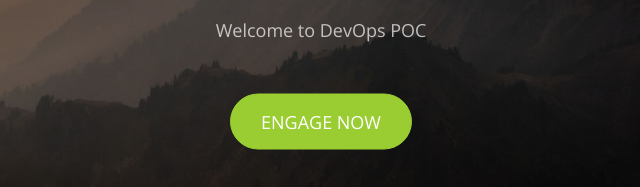
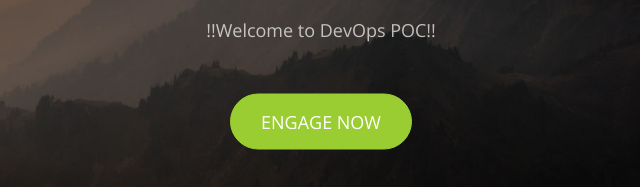
Before and after one commit to Krishanub5/Devops-DAL-POC, a plain HTML site: page business-2/index.html in a window 1280 px wide. Shown: the part 437-624 px from the top of the page, 319-959 px from the left. Drawn offline with nearby package versions, Linux system fonts and the light colour scheme.

Commit message:
test check

```diff
--- a/business-2/index.html
+++ b/business-2/index.html
@@ -80,7 +80,7 @@ Although you can use them, for a more unique website, replace these images with
         <div class="header-content">
             <div class="header-content-inner">
                 <h1>Devops Assembly Line</h1>
-                <p>Welcome to DevOps POC</p>
+                <p>!!Welcome to DevOps POC!!</p>
 				<a href="#" class="btn btn-primary btn-lg">Engage Now</a>
             </div>
         </div>
```
